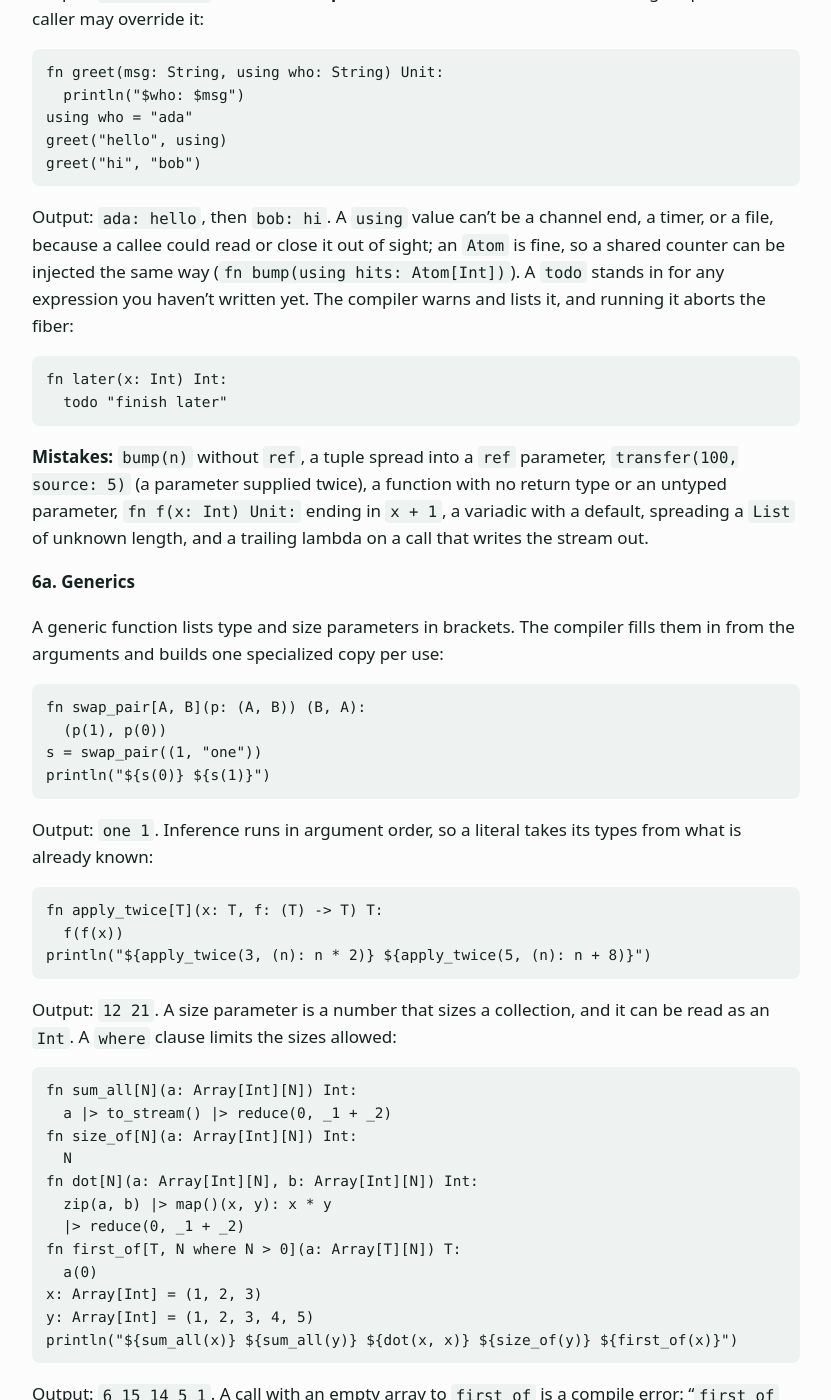
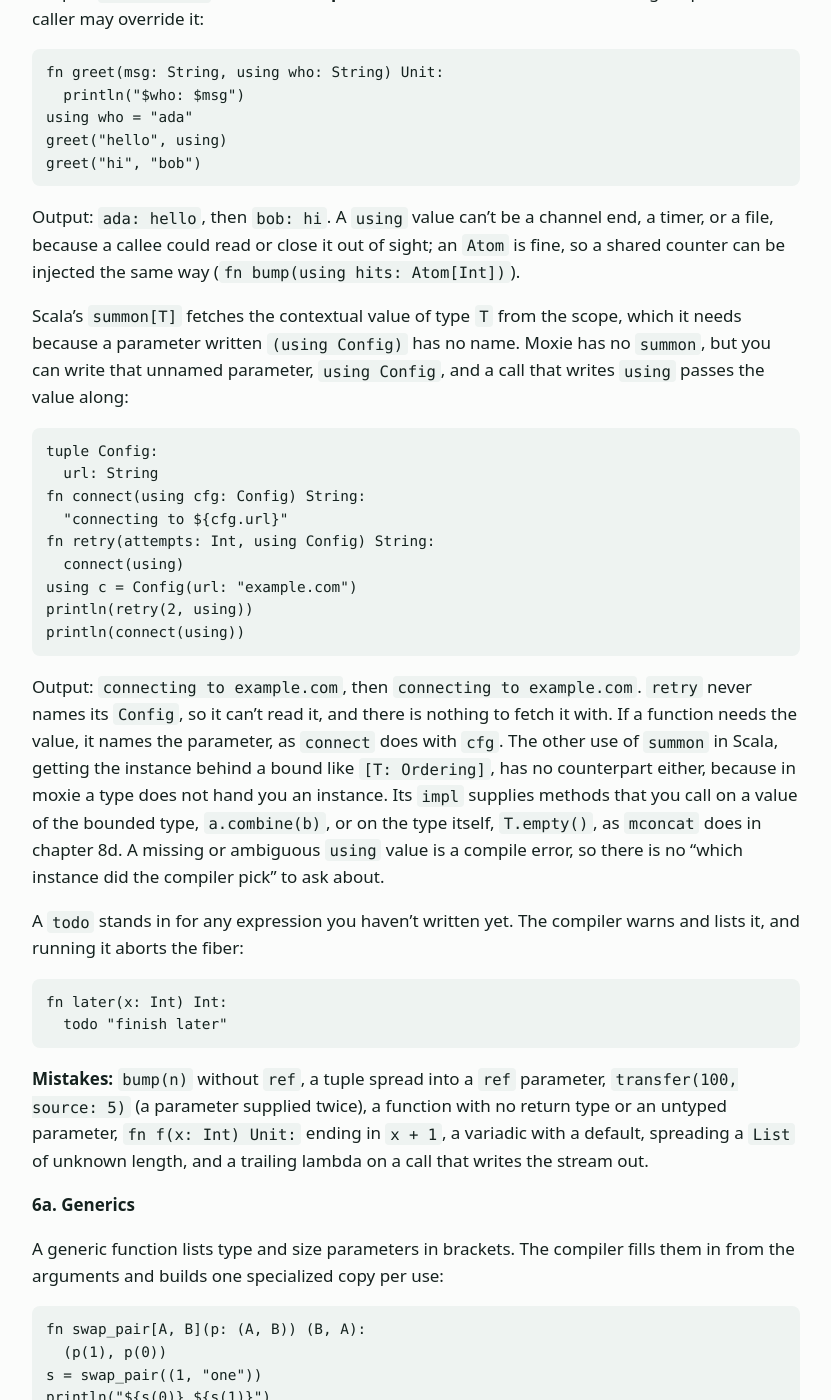
Before and after one commit to slconverse1/moxie, a Jekyll site: the page built from docs/guide.md, in a window 1280 px wide and 1400 px high, scrolled down 20289 px. Shown: the whole window, without its empty margins (224-1055 px from the left). Built offline with Jekyll 4.4.1, drawn with Linux system fonts in a browser that asks for light colours.

Commit message:
using Context: an unnamed contextual parameter; Guide describes the analog of summon
Co-Authored-By: Claude Sonnet 5.5 <noreply@anthropic.com>
Claude-Session: https://claude.ai/code/session_01XCzUchPRZuBnrDtgjNTTye

````diff
--- a/docs/guide.md
+++ b/docs/guide.md
@@ -791,7 +791,25 @@ greet("hello", using)
 greet("hi", "bob")
 ```
 
-Output: `ada: hello`, then `bob: hi`. A `using` value can't be a channel end, a timer, or a file, because a callee could read or close it out of sight; an `Atom` is fine, so a shared counter can be injected the same way (`fn bump(using hits: Atom[Int])`). A `todo` stands in for any expression you haven't written yet. The compiler warns and lists it, and running it aborts the fiber:
+Output: `ada: hello`, then `bob: hi`. A `using` value can't be a channel end, a timer, or a file, because a callee could read or close it out of sight; an `Atom` is fine, so a shared counter can be injected the same way (`fn bump(using hits: Atom[Int])`).
+
+Scala's `summon[T]` fetches the contextual value of type `T` from the scope, which it needs because a parameter written `(using Config)` has no name. Moxie has no `summon`, but you can write that unnamed parameter, `using Config`, and a call that writes `using` passes the value along:
+
+```
+tuple Config:
+  url: String
+fn connect(using cfg: Config) String:
+  "connecting to ${cfg.url}"
+fn retry(attempts: Int, using Config) String:
+  connect(using)
+using c = Config(url: "example.com")
+println(retry(2, using))
+println(connect(using))
+```
+
+Output: `connecting to example.com`, then `connecting to example.com`. `retry` never names its `Config`, so it can't read it, and there is nothing to fetch it with. If a function needs the value, it names the parameter, as `connect` does with `cfg`. The other use of `summon` in Scala, getting the instance behind a bound like `[T: Ordering]`, has no counterpart either, because in moxie a type does not hand you an instance. Its `impl` supplies methods that you call on a value of the bounded type, `a.combine(b)`, or on the type itself, `T.empty()`, as `mconcat` does in chapter 8d. A missing or ambiguous `using` value is a compile error, so there is no "which instance did the compiler pick" to ask about.
+
+A `todo` stands in for any expression you haven't written yet. The compiler warns and lists it, and running it aborts the fiber:
 
 ```
 fn later(x: Int) Int:
--- a/moxie/pexpr.py
+++ b/moxie/pexpr.py
@@ -866,6 +866,9 @@ class ExprParser(PBase):
             mod = t.val
             self.next()
             t = self.peek()
+            if mod == "using" and t.kind == "NAME" and not self.at_op(":", 1):
+                # `using Context`: a contextual parameter that has no name (the same as `using _: Context`)
+                return Param(None, "_", self.parse_type(), None, "using", False, line=line)
         pat = None
         name = None
         if t.kind == "NAME" and (t.val not in HARD or t.val == "self") and (self.at_op(":", 1) or self.at_op(",", 1) or self.at_op(")", 1)) :
````
Also changed, not shown: INTERPRETER.md (+2 -0 lines), docs/gc/guide.md (+19 -1 lines), docs/gc/spec.md (+1 -1 lines), docs/spec.md (+1 -1 lines), tests/run_using.py (+6 -0 lines), 1 other file.
